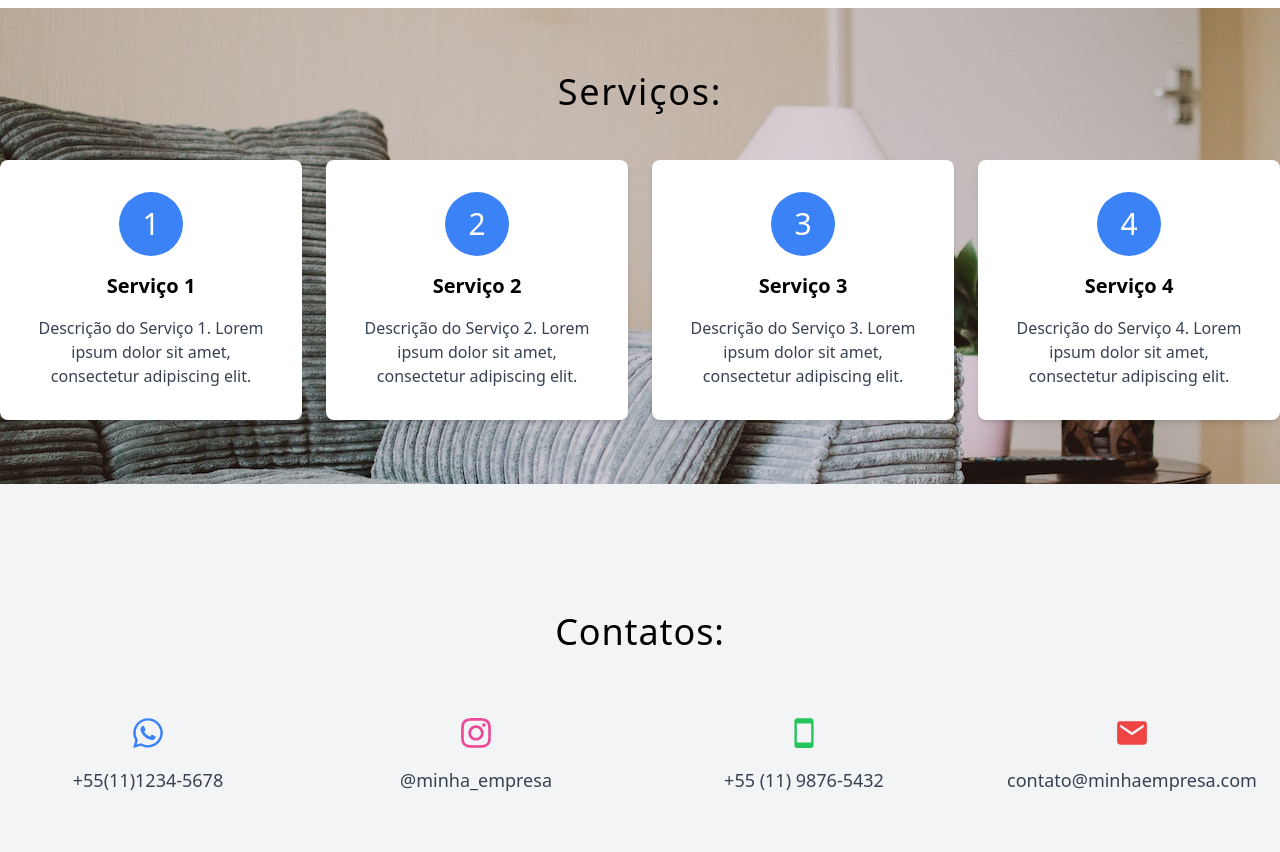
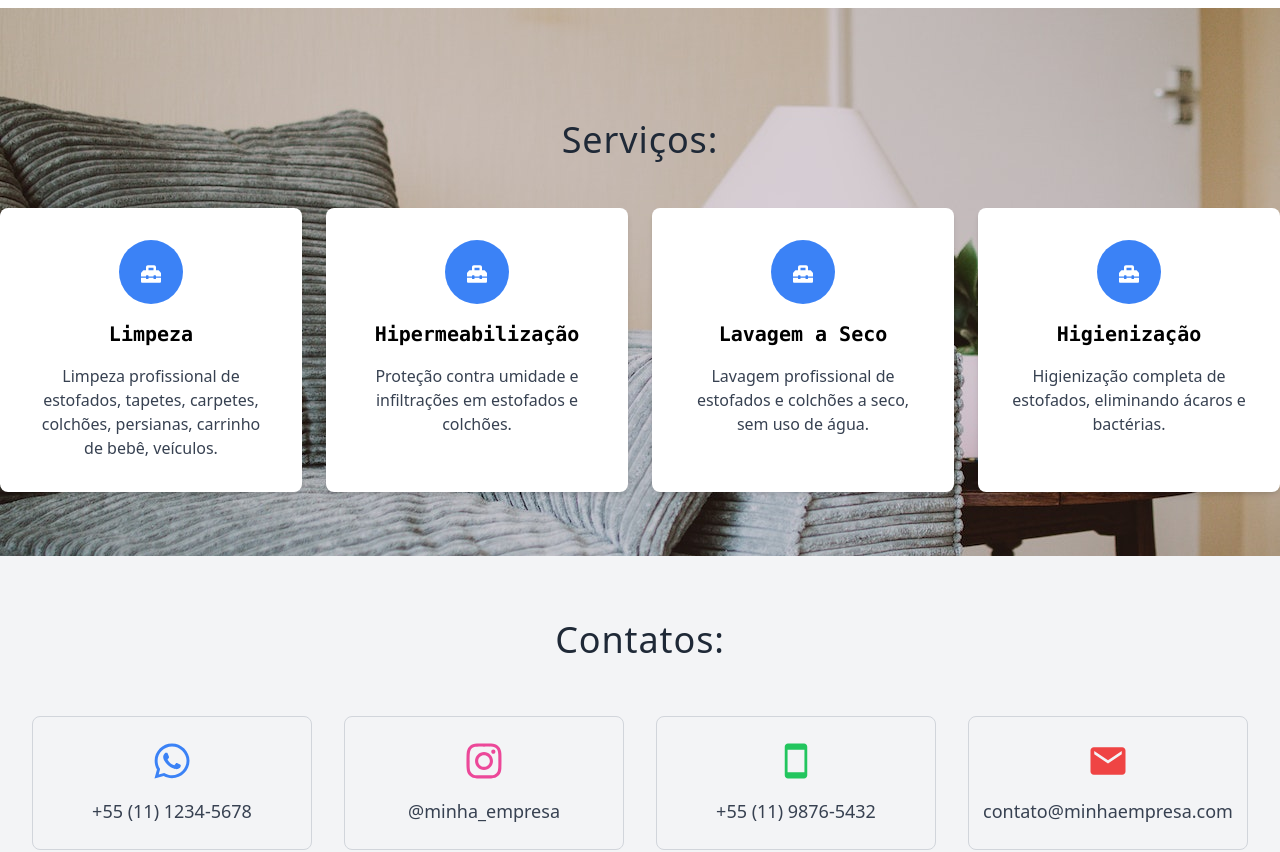
Before and after one commit to StarielIsaac/ecommerce-upholstery-cleaning, a React (Vite) app in the folder my-project/: page / in a window 1280 px wide. Shown: the part 1320-2172 px from the top of the page. Built offline with nearby package versions, Linux system fonts and the light colour scheme.

Commit message:
feat: created styles

```diff
--- a/my-project/src/App.jsx
+++ b/my-project/src/App.jsx
@@ -44,7 +44,6 @@ function App() {
             )}
           </div>
 
-          {/* Menu para telas maiores */}
           <nav
             className={`md:flex md:space-x-5 ${isOpen ? "block" : "hidden"}`}
           >
@@ -72,7 +71,7 @@ function App() {
           </nav>
         </header>
 
-        <div className="flex items-center justify-center h-screen">
+        <div className="flex flex-col items-center justify-center h-screen">
           <div className="md:w-1/2 bg-slate-800 bg-opacity-70 p-8 rounded-lg shadow-2xl text-center transform hover:scale-105 transition-transform">
             <h2 className="text-4xl md:text-6xl font-bold mb-8 text-white">
               Renove sua casa com estofados de qualidade!
@@ -86,6 +85,12 @@ function App() {
               Tenha o conforto e a sofisticação que você merece.
             </p>
           </div>
+          <a
+            href="#contatos"
+            className="bg-blue-500 text-white text-lg font-sans font-semibold mt-4 px-6 py-3 hover:bg-blue-600 transition-colors"
+          >
+            Fale Comigo
+          </a>
         </div>
       </main>
 
@@ -129,55 +134,68 @@ function App() {
         className="bg-[url('/src/assets/test4.jpg')] py-16 bg-auto"
       >
         <div className="container mx-auto">
-          <h2 className="font-medium text-4xl mb-12 text-center tracking-wider">
+          <h2 className="font-medium text-4xl my-12 text-center text-gray-800 tracking-wide">
             Serviços:
           </h2>
           <div className="grid gap-6 grid-cols-1 sm:grid-cols-2 md:grid-cols-4">
             {/* Card 1 */}
             <div className="bg-white p-8 rounded-lg shadow-md flex flex-col items-center">
               <div className="w-16 h-16 bg-blue-500 rounded-full flex items-center justify-center mb-4">
-                <span className="text-white text-3xl">1</span>
+                <span>
+                  <FaToolbox className="inline-block text-xl text-white" />
+                </span>
               </div>
-              <h3 className="text-xl font-bold mb-4">Serviço 1</h3>
+              <h3 className="text-xl font-mono font-semibold mb-4">Limpeza</h3>
               <p className="text-gray-700 text-center">
-                Descrição do Serviço 1. Lorem ipsum dolor sit amet, consectetur
-                adipiscing elit.
+                Limpeza profissional de estofados, tapetes, carpetes, colchões,
+                persianas, carrinho de bebê, veículos.
               </p>
             </div>
 
             {/* Card 2 */}
             <div className="bg-white p-8 rounded-lg shadow-md flex flex-col items-center">
               <div className="w-16 h-16 bg-blue-500 rounded-full flex items-center justify-center mb-4">
-                <span className="text-white text-3xl">2</span>
+                <span>
+                  <FaToolbox className="inline-block text-xl text-white" />
+                </span>
               </div>
-              <h3 className="text-xl font-bold mb-4">Serviço 2</h3>
+              <h3 className="text-xl  font-mono font-semibold  mb-4">
+                Hipermeabilização
+              </h3>
               <p className="text-gray-700 text-center">
-                Descrição do Serviço 2. Lorem ipsum dolor sit amet, consectetur
-                adipiscing elit.
+                Proteção contra umidade e infiltrações em estofados e colchões.
               </p>
             </div>
 
             {/* Card 3 */}
             <div className="bg-white p-8 rounded-lg shadow-md flex flex-col items-center">
               <div className="w-16 h-16 bg-blue-500 rounded-full flex items-center justify-center mb-4">
-                <span className="text-white text-3xl">3</span>
+                <span>
+                  <FaToolbox className="inline-block text-xl text-white" />
+                </span>
               </div>
-              <h3 className="text-xl font-bold mb-4">Serviço 3</h3>
+              <h3 className="text-xl font-mono font-semibold mb-4">
+                Lavagem a Seco
+              </h3>
               <p className="text-gray-700 text-center">
-                Descrição do Serviço 3. Lorem ipsum dolor sit amet, consectetur
-                adipiscing elit.
+                Lavagem profissional de estofados e colchões a seco, sem uso de
+                água.
               </p>
             </div>
 
             {/* Card 4 */}
             <div className="bg-white p-8 rounded-lg shadow-md flex flex-col items-center">
               <div className="w-16 h-16 bg-blue-500 rounded-full flex items-center justify-center mb-4">
-                <span className="text-white text-3xl">4</span>
+                <span>
+                  <FaToolbox className="inline-block text-xl text-white" />
+                </span>
               </div>
-              <h3 className="text-xl font-bold mb-4">Serviço 4</h3>
+              <h3 className="text-xl mb-4 font-mono font-semibold">
+                Higienização
+              </h3>
               <p className="text-gray-700 text-center">
-                Descrição do Serviço 4. Lorem ipsum dolor sit amet, consectetur
-                adipiscing elit.
+                Higienização completa de estofados, eliminando ácaros e
+                bactérias.
               </p>
             </div>
           </div>
@@ -185,38 +203,38 @@ function App() {
       </section>
 
       <section id="contatos" className="bg-gray-100 py-16">
-        <div className="container mx-auto ">
-          <h2 className="text-4xl font-medium text-center tracking-wide py-16">
+        <div className="container mx-auto">
+          <h2 className="text-4xl font-medium text-center text-gray-800 tracking-wide pb-14">
             Contatos:
           </h2>
-          <div className="grid grid-cols-1 sm:grid-cols-2 md:grid-cols-4 gap-8 px-6 md:px-0">
+          <div className="grid grid-cols-1 sm:grid-cols-2 md:grid-cols-4 gap-8 px-6 md:px-8">
             {/* Contato 1 */}
-            <div className="flex flex-col items-center">
-              <FaWhatsapp size={34} className="text-blue-500 mb-4" />
-              <p className="text-gray-700 text-center text-lg whitespace-nowrap">
-                +55(11)1234-5678
+            <div className="flex flex-col items-center border border-gray-300 rounded-lg p-6">
+              <FaWhatsapp size={40} className="text-blue-500 mb-4" />
+              <p className="text-gray-700 text-center text-lg">
+                +55 (11) 1234-5678
               </p>
             </div>
 
             {/* Contato 2 */}
-            <div className="flex flex-col items-center">
-              <FaInstagram size={34} className="text-pink-500 mb-4" />
+            <div className="flex flex-col items-center border border-gray-300 rounded-lg p-6">
+              <FaInstagram size={40} className="text-pink-500 mb-4" />
               <p className="text-gray-700 text-center text-lg">
                 @minha_empresa
               </p>
             </div>
 
             {/* Contato 3 */}
-            <div className="flex flex-col items-center">
-              <IoMdPhonePortrait size={34} className="text-green-500 mb-4" />
-              <p className="text-gray-700 text-center text-lg whitespace-nowrap">
+            <div className="flex flex-col items-center border border-gray-300 rounded-lg p-6">
+              <IoMdPhonePortrait size={40} className="text-green-500 mb-4" />
+              <p className="text-gray-700 text-center text-lg">
                 +55 (11) 9876-5432
               </p>
             </div>
 
             {/* Contato 4 */}
-            <div className="flex flex-col items-center">
-              <IoMdMail size={34} className="text-red-500 mb-4" />
+            <div className="flex flex-col items-center border border-gray-300 rounded-lg p-6">
+              <IoMdMail size={40} className="text-red-500 mb-4" />
               <p className="text-gray-700 text-center text-lg">
                 contato@minhaempresa.com
               </p>
```
